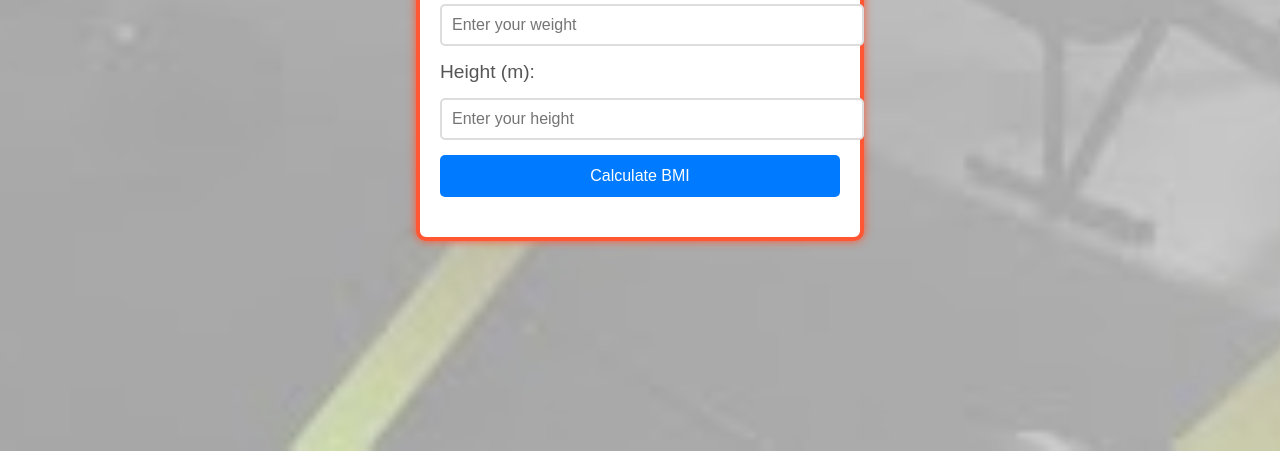
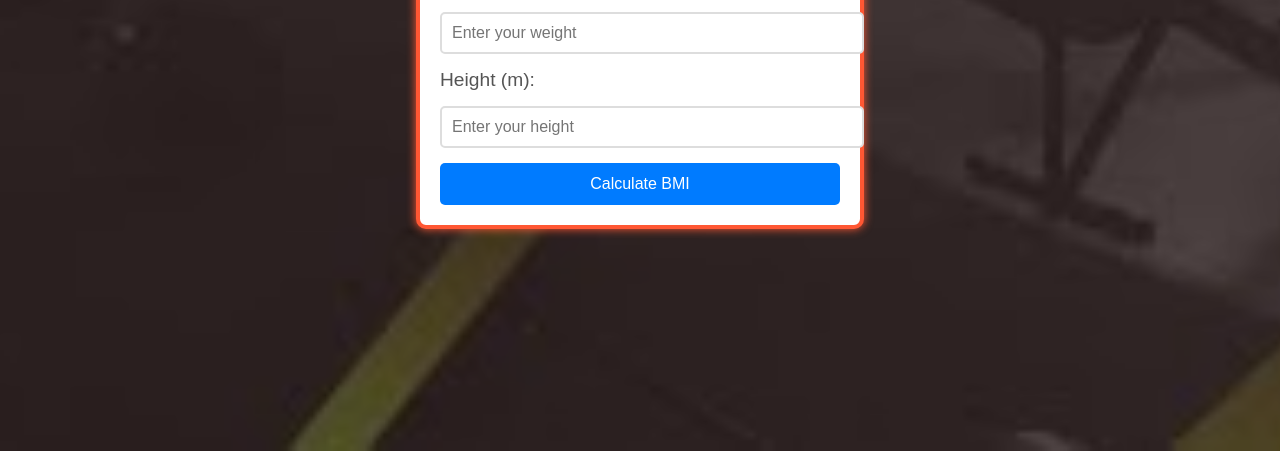
Before and after one commit to YumnaShams0623/js-assig-BMI-calculator-, a plain HTML site: page index.html in a window 1280 px wide. Shown: the part 349-800 px from the top of the page. Drawn offline with Linux system fonts and the light colour scheme.

Commit message:
main container and aliginment complete

```diff
--- a/index.html
+++ b/index.html
@@ -7,10 +7,11 @@
     <link rel="stylesheet" href="style.css">
 </head>
 <body>
-    <div class="container">
+    <div class="main-container">
         <h1>BMI Calculator</h1>
-        <div class="input-fields">
+        <div class="input-box">
             <label for="weight">Weight (kg):</label>
+
             <input type="number" id="weight" placeholder="Enter your weight" step="any" min="0">
 
             <label for="height">Height (m):</label>
@@ -18,7 +19,7 @@
 
             <button id="calculateBtn">Calculate BMI</button>
         </div>
-        <div id="result"></div>
+
     </div>
 
     <script src="script.js"></script>
--- a/style.css
+++ b/style.css
@@ -1,4 +1,4 @@
-/* General styles */
+
 body {
     font-family: Arial, sans-serif;
     margin: 0;
@@ -8,14 +8,14 @@ body {
     justify-content: center;
     align-items: center;
     min-height: 100vh;
-    background-image: url('./images.jpeg'); /* Add your image path */
+    background-image: url('./images.jpeg');
     background-size: cover;
     background-position: center;
     background-attachment: fixed;
     position: relative;
 }
 
-/* Overlay to add low opacity to the background */
+
 body::before {
     content: '';
     position: absolute;
@@ -23,11 +23,11 @@ body::before {
     left: 0;
     width: 100%;
     height: 100%;
-    background-color: rgba(255, 255, 255, 0.6); /* White overlay with opacity */
-    z-index: -1;
+    background-color: #2e1c1c99;
+    z-index: -3;
 }
 
-.container {
+.main-container {
     background-color: white;
     padding: 20px;
     border-radius: 10px;
@@ -47,8 +47,8 @@ h1 {
     animation: textBorderColorPulse 5s infinite, textShadowPulse 5s infinite;
 }
 
-/* Input field and button styles */
-.input-fields {
+
+.input-box{
     display: flex;
     flex-direction: column;
     gap: 15px;
@@ -132,10 +132,9 @@ button:hover {
     }
 }
 
-/* Keyframes for animated border and shadow */
 @keyframes borderColorPulse {
     0%, 100% {
-        border: 4px solid #ff5733; /* Start and end color */
+        border: 4px solid #ff5733;
     }
     25% {
         border: 4px solid #33ff57;
@@ -163,24 +162,9 @@ button:hover {
     }
 }
 
-@keyframes textBorderColorPulse {
-    0%, 100% {
-        border-bottom: 4px solid #ff5733;
-    }
-    25% {
-        border-bottom: 4px solid #33ff57;
-    }
-    50% {
-        border-bottom: 4px solid #3357ff;
-    }
-    75% {
-        border-bottom: 4px solid #ff33aa;
-    }
-}
-
 @keyframes textShadowPulse {
     0%, 100% {
-        text-shadow: 2px 2px 10px #ff5733;
+        text-shadow: 2px 2px 6px #ff5733;
     }
     25% {
         text-shadow: 2px 2px 10px #33ff57;
```
